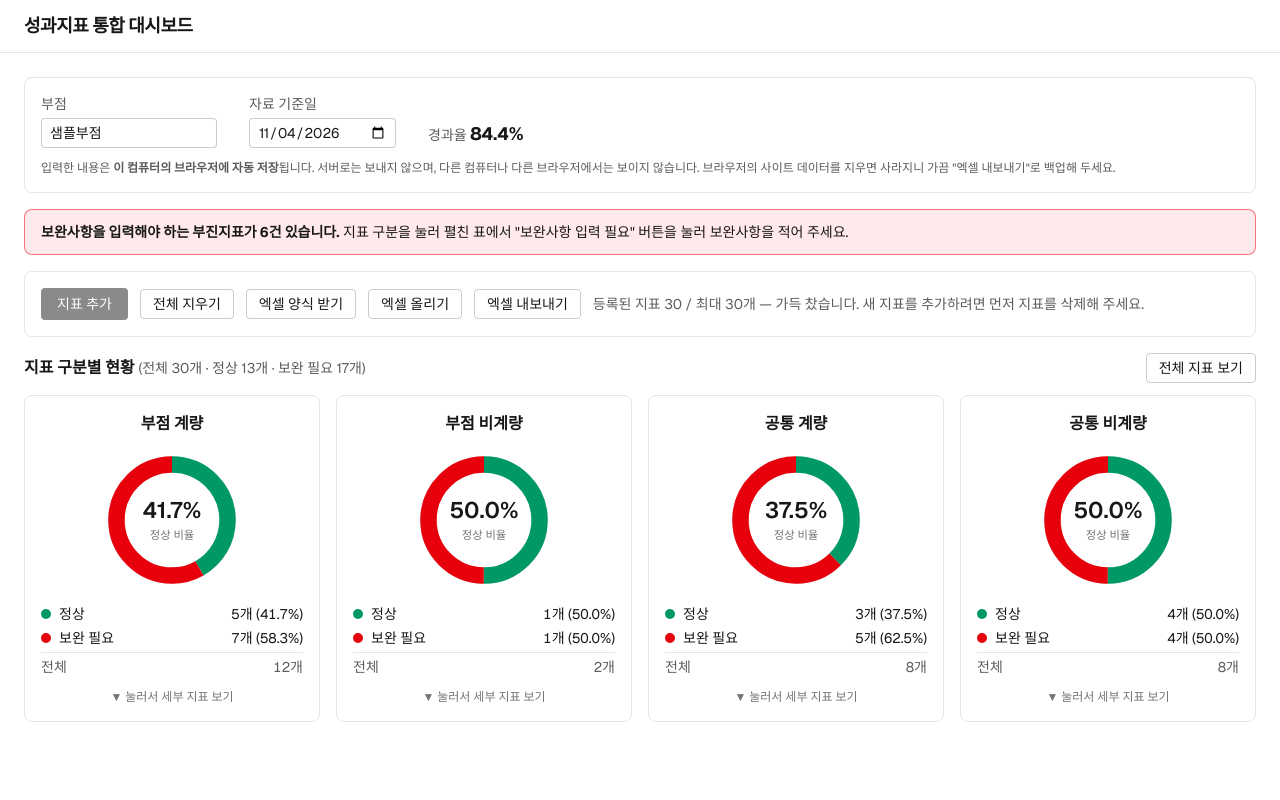
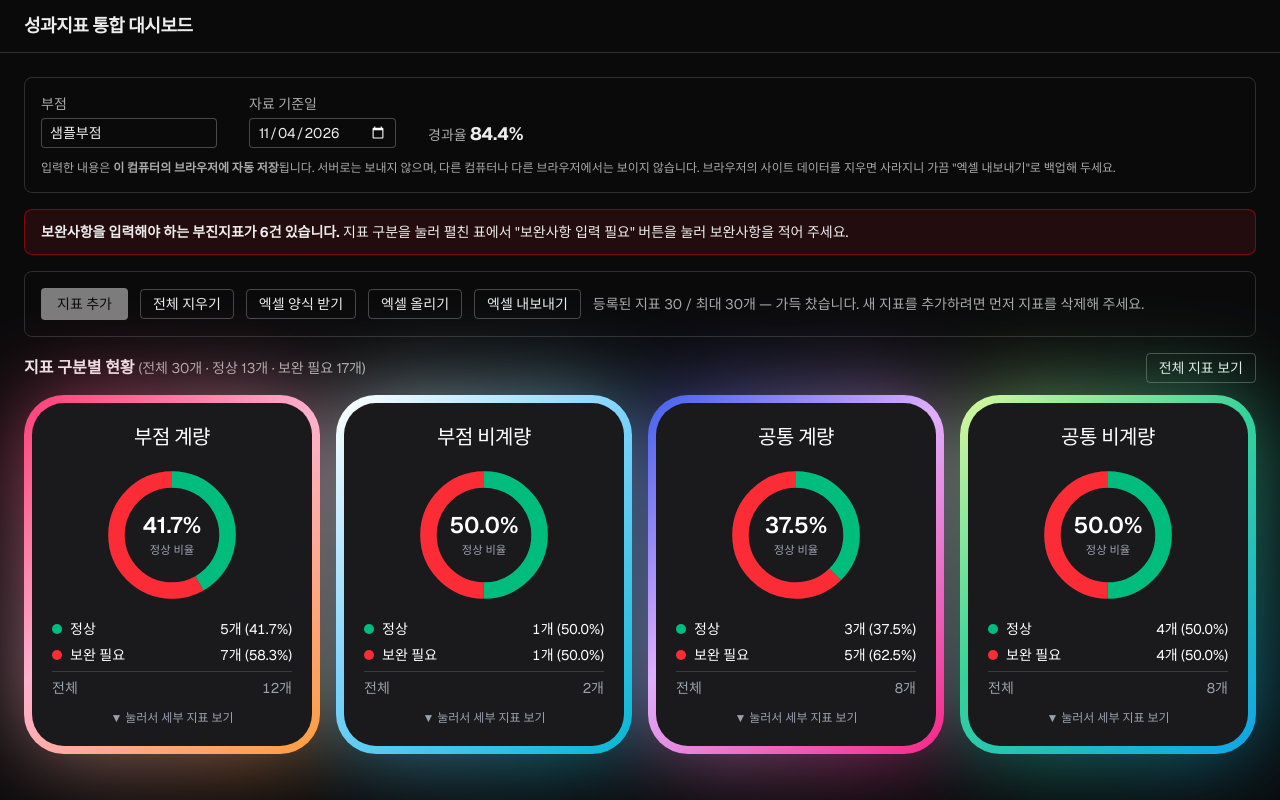
Before and after one commit to greatkmg9968-creator/my-app2, a Next.js app: page / in a window 1280 px wide. Built offline with nearby package versions, Linux system fonts and the light colour scheme.

Commit message:
대시보드를 어두운 테마로 바꾸고 지표 구분 카드에 빛 번짐·그라데이션 테두리·선택 효과를 추가
Co-Authored-By: Claude Sonnet 5.5 <noreply@anthropic.com>

```diff
--- a/app/globals.css
+++ b/app/globals.css
@@ -1,8 +1,12 @@
 @import "tailwindcss";
 
+/* 화면 전체를 어두운 테마로 고정한다. (html에 dark 클래스를 붙이고, dark: 변형이 그 클래스를 따르게 한다) */
+@custom-variant dark (&:where(.dark, .dark *));
+
 :root {
-  --background: #ffffff;
-  --foreground: #171717;
+  --background: #0a0a0b;
+  --foreground: #ededed;
+  color-scheme: dark;
 }
 
 @theme inline {
@@ -12,13 +16,6 @@
   --font-mono: var(--font-geist-mono);
 }
 
-@media (prefers-color-scheme: dark) {
-  :root {
-    --background: #0a0a0a;
-    --foreground: #ededed;
-  }
-}
-
 body {
   background: var(--background);
   color: var(--foreground);
@@ -26,3 +23,19 @@ body {
   font-family: var(--font-geist-sans), "Malgun Gothic", "Apple SD Gothic Neo",
     "Noto Sans KR", sans-serif;
 }
+
+/* 카드가 처음 나타날 때 아래에서 위로 올라오며 선명해진다. 끝나면 원래 스타일로 돌아가 호버·선택 효과와 겹치지 않는다. */
+@keyframes card-in {
+  from {
+    opacity: 0;
+    translate: 0 30px;
+  }
+}
+.card-in {
+  animation: card-in 0.8s ease-out backwards;
+}
+@media (prefers-reduced-motion: reduce) {
+  .card-in {
+    animation: none;
+  }
+}
--- a/app/layout.tsx
+++ b/app/layout.tsx
@@ -22,7 +22,7 @@ export default function RootLayout({ children }: LayoutProps<"/">) {
   return (
     <html
       lang="ko"
-      className={`${geistSans.variable} ${geistMono.variable} h-full antialiased`}
+      className={`${geistSans.variable} ${geistMono.variable} dark h-full antialiased`}
     >
       <body className="min-h-full flex flex-col">{children}</body>
     </html>
--- a/components/CategoryDonuts.tsx
+++ b/components/CategoryDonuts.tsx
@@ -36,7 +36,7 @@ function Donut({ summary }: { summary: CategorySummary }) {
         r={RADIUS}
         fill="none"
         strokeWidth={STROKE}
-        className="stroke-black/10 dark:stroke-white/15"
+        className="stroke-white/10"
       />
       {/* 12시 방향에서 시계 방향으로 정상 → 보완 순서로 칠한다. */}
       <g transform={`rotate(-90 ${CENTER} ${CENTER})`}>
@@ -48,7 +48,7 @@ function Donut({ summary }: { summary: CategorySummary }) {
             fill="none"
             strokeWidth={STROKE}
             strokeDasharray={`${normalLength} ${CIRCUMFERENCE - normalLength}`}
-            className="stroke-emerald-600"
+            className="stroke-emerald-500"
             data-part="normal"
           />
         )}
@@ -61,7 +61,7 @@ function Donut({ summary }: { summary: CategorySummary }) {
             strokeWidth={STROKE}
             strokeDasharray={`${delayedLength} ${CIRCUMFERENCE - delayedLength}`}
             strokeDashoffset={-normalLength}
-            className="stroke-red-600"
+            className="stroke-red-500"
             data-part="delayed"
           />
         )}
@@ -70,26 +70,57 @@ function Donut({ summary }: { summary: CategorySummary }) {
         x={CENTER}
         y={CENTER - 2}
         textAnchor="middle"
-        className="fill-foreground text-[22px] font-semibold"
+        className="fill-white text-[22px] font-semibold"
       >
         {normalRate === null ? "-" : formatPercent(normalRate)}
       </text>
-      <text x={CENTER} y={CENTER + 18} textAnchor="middle" className="fill-foreground/60 text-[11px]">
+      <text x={CENTER} y={CENTER + 18} textAnchor="middle" className="fill-gray-400 text-[11px]">
         정상 비율
       </text>
     </svg>
   );
 }
 
+/** 카드마다 다른 빛깔. 테두리와 카드 뒤의 은은한 빛에 같은 그라데이션을 쓴다. (구분 순서대로) */
+const GRADIENTS = [
+  "linear-gradient(137deg, #FF3D77 0%, #FFB1CE 45%, #FF9D3C 100%)",
+  "linear-gradient(137deg, #FFFFFF 0%, #7DD3FC 45%, #06B6D4 100%)",
+  "linear-gradient(137deg, #4361EE 0%, #E0AEFF 45%, #F72585 100%)",
+  "linear-gradient(137deg, #D9F99D 0%, #34D399 45%, #0EA5E9 100%)",
+];
+
 export default function CategoryDonuts({ summaries, selected, onSelect }: CategoryDonutsProps) {
+  // 구분 하나가 펼쳐져 있으면 나머지 카드는 살짝 흐리게 해서 선택된 카드가 돋보이게 한다.
+  const categoryOpen = selected !== null && selected !== "all";
+
   return (
-    <section aria-label="지표 구분별 현황" className="grid grid-cols-1 gap-4 sm:grid-cols-2 xl:grid-cols-4">
-      {summaries.map((summary) => {
+    <section
+      aria-label="지표 구분별 현황"
+      className="grid grid-cols-1 gap-10 sm:grid-cols-2 sm:gap-x-6 xl:grid-cols-4 xl:gap-4"
+    >
+      {summaries.map((summary, index) => {
         const isSelected = selected === summary.category;
+        const dimmed = categoryOpen && !isSelected;
         const empty = summary.total === 0;
+        const gradient = GRADIENTS[index % GRADIENTS.length];
         return (
+          <div
+            key={summary.category}
+            // 처음 나타날 때 아래에서 위로 올라오며 차례로 나타난다. (움직임 줄이기 설정이면 꺼진다)
+            className={`card-in group relative mx-auto flex w-full max-w-[300px] flex-col transition-all duration-300 ease-out motion-reduce:transition-none ${
+              isSelected ? "-translate-y-2 scale-[1.03]" : "hover:-translate-y-1"
+            } ${dimmed ? "opacity-60 hover:opacity-100" : ""} motion-reduce:transform-none`}
+            style={{ animationDelay: `${0.1 * (index + 1)}s` }}
+          >
+            {/* 카드 뒤에서 번지는 빛. 선택하면 더 밝고 크게, 마우스를 올리면 조금 밝아진다. */}
+            <div
+              aria-hidden="true"
+              className={`pointer-events-none absolute inset-0 rounded-[40px] transition-all duration-300 motion-reduce:transition-none ${
+                isSelected ? "scale-110 opacity-100" : "opacity-60 group-hover:opacity-85"
+              }`}
+              style={{ background: gradient, filter: "blur(45px)" }}
+            />
             <button
-            key={summary.category}
               type="button"
               onClick={() => onSelect(summary.category)}
               aria-pressed={isSelected}
@@ -99,21 +130,21 @@ export default function CategoryDonuts({ summaries, selected, onSelect }: Catego
                   : `${summary.category}: 전체 ${summary.total}개, 정상 ${summary.normal}개(${formatPercent(summary.normalRate ?? 0)}), 보완 ${summary.delayed}개(${formatPercent(summary.delayedRate ?? 0)}). 눌러서 세부 지표 ${isSelected ? "접기" : "보기"}`
               }
               data-category={summary.category}
-            className={`flex flex-col items-center gap-3 rounded-lg border p-4 text-center transition-colors hover:bg-black/[.03] dark:hover:bg-white/[.05] ${
-              isSelected
-                ? "border-foreground bg-black/[.04] ring-2 ring-foreground/30 dark:bg-white/[.06]"
-                : "border-black/10 dark:border-white/15"
-            }`}
+              // 8px 그라데이션 테두리: 안쪽은 어두운 면(padding-box), 테두리 자리에는 그라데이션(border-box)
+              className="relative z-10 flex w-full flex-col items-center gap-3 overflow-hidden rounded-[40px] border-[8px] border-solid border-transparent p-5 text-center text-white focus-visible:outline-2 focus-visible:outline-offset-4 focus-visible:outline-sky-300"
+              style={{
+                background: `linear-gradient(#1A1A1C, #1A1A1C) padding-box, ${gradient} border-box`,
+              }}
             >
-            <h3 className="text-base font-semibold">{summary.category}</h3>
+              <h3 className="text-xl font-medium tracking-tight">{summary.category}</h3>
               <Donut summary={summary} />
               {empty ? (
-              <p className="text-sm text-foreground/60">지표 없음</p>
+                <p className="text-sm text-gray-400">지표 없음</p>
               ) : (
-              <ul className="w-full space-y-1 text-sm">
+                <ul className="w-full space-y-1.5 text-sm">
                   <li className="flex items-center justify-between gap-2">
                     <span className="flex items-center gap-2">
-                    <span className="inline-block h-2.5 w-2.5 rounded-full bg-emerald-600" aria-hidden="true" />
+                      <span className="inline-block h-2.5 w-2.5 rounded-full bg-emerald-500" aria-hidden="true" />
                       정상
                     </span>
                     <span className="tabular-nums" data-testid="normal-count">
@@ -122,23 +153,24 @@ export default function CategoryDonuts({ summaries, selected, onSelect }: Catego
                   </li>
                   <li className="flex items-center justify-between gap-2">
                     <span className="flex items-center gap-2">
-                    <span className="inline-block h-2.5 w-2.5 rounded-full bg-red-600" aria-hidden="true" />
+                      <span className="inline-block h-2.5 w-2.5 rounded-full bg-red-500" aria-hidden="true" />
                       보완 필요
                     </span>
                     <span className="tabular-nums" data-testid="delayed-count">
                       {summary.delayed}개 ({formatPercent(summary.delayedRate ?? 0)})
                     </span>
                   </li>
-                <li className="flex items-center justify-between gap-2 border-t border-black/10 pt-1 text-foreground/70 dark:border-white/15">
+                  <li className="flex items-center justify-between gap-2 border-t border-white/15 pt-1.5 text-gray-400">
                     <span>전체</span>
                     <span className="tabular-nums">{summary.total}개</span>
                   </li>
                 </ul>
               )}
-            <span className="text-xs text-foreground/60">
+              <span className="text-xs text-gray-400 selection:bg-white/20">
                 {isSelected ? "▲ 세부 지표 접기" : "▼ 눌러서 세부 지표 보기"}
               </span>
             </button>
+          </div>
         );
       })}
     </section>
```
Lines whose indentation alone changed are shown as unchanged.
